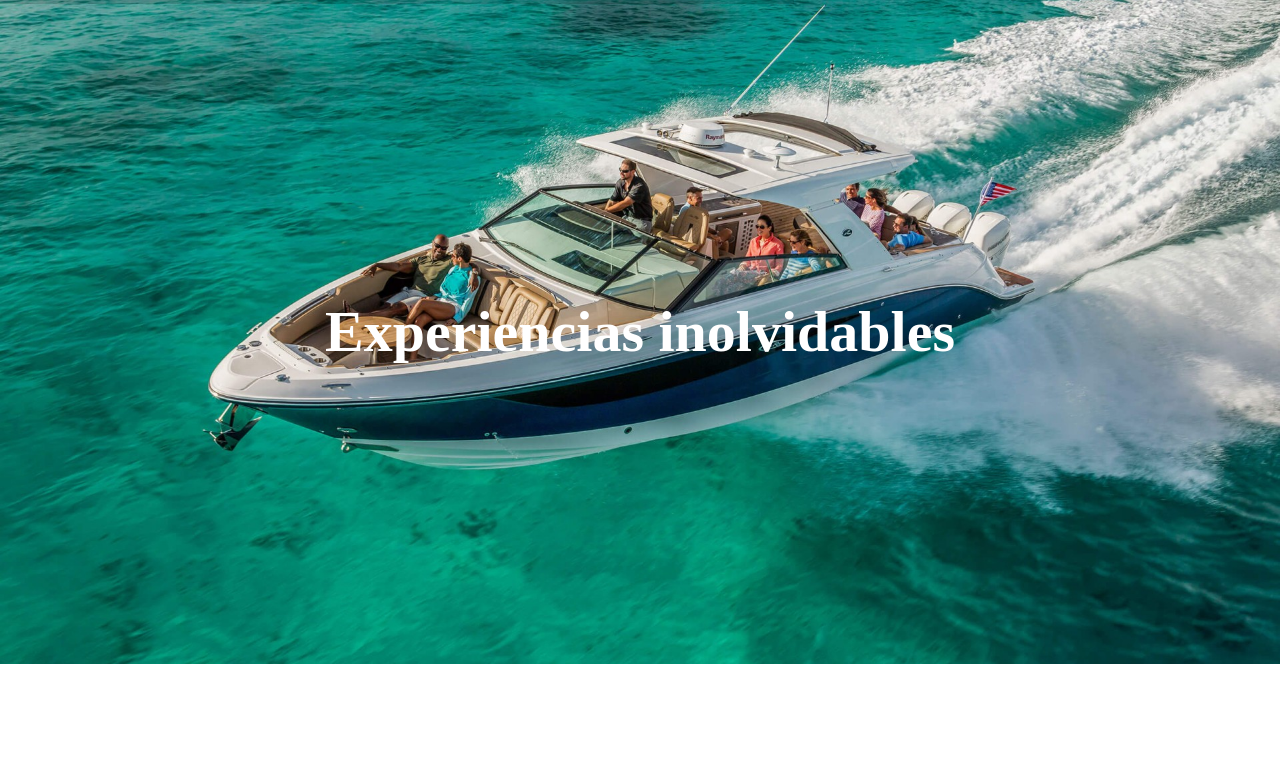
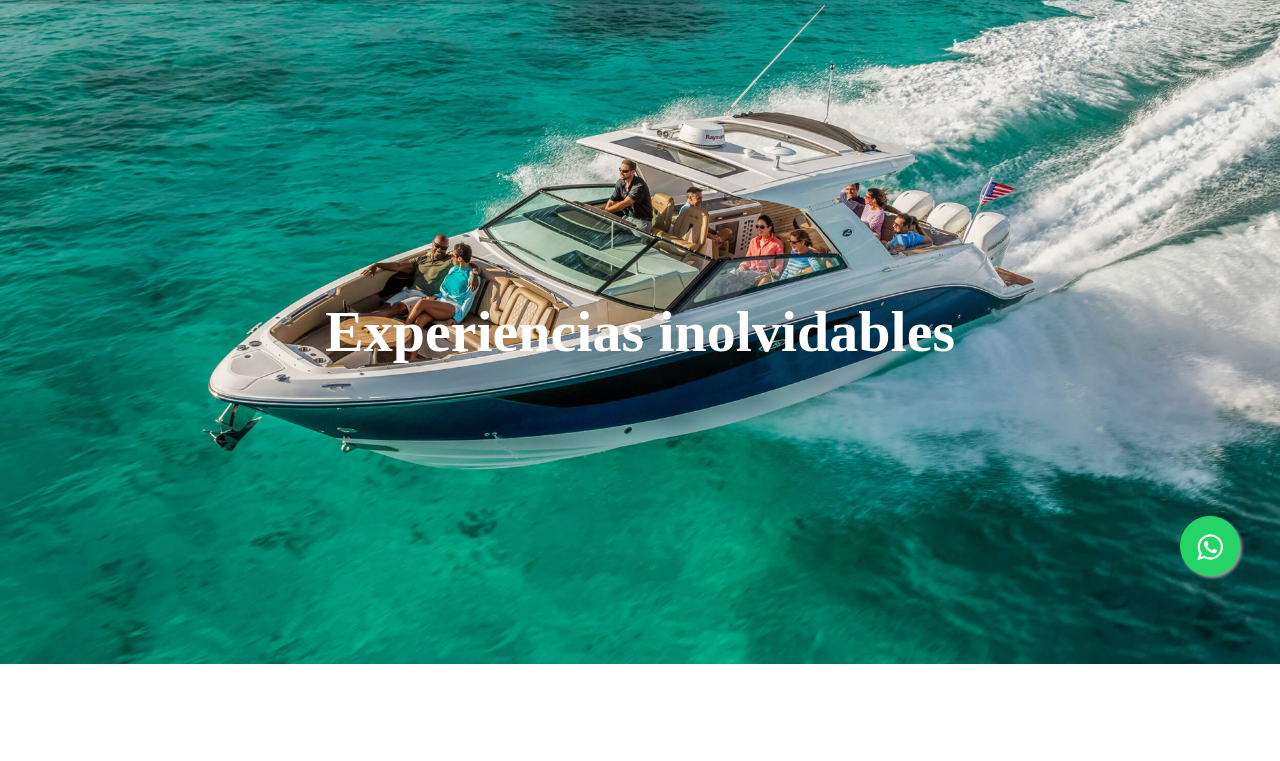
Before and after one commit to mkaJoe/NauticaPvMarine, a PHP site: page / in a window 1280 px wide. Shown: the part 184-945 px from the top of the page. Run offline with PHP 8.4, Linux system fonts and the light colour scheme; some libraries are stand-ins or nearby versions; some web fonts are replaced.

Commit message:
Added floating whats app button

```diff
--- a/css/style.css
+++ b/css/style.css
@@ -130,6 +130,25 @@ body {
 	line-height: 1;
 }
 
+.float{
+	position:fixed;
+	width:60px;
+	height:60px;
+	bottom:40px;
+	right:40px;
+	background-color:#25d366;
+	color:#FFF;
+	border-radius:50px;
+	text-align:center;
+  font-size:30px;
+	box-shadow: 2px 2px 3px #999;
+  z-index:100;
+}
+
+.my-float{
+	margin-top:16px;
+}
+
 ol, ul {
 	list-style: none;
 }
@@ -737,7 +756,7 @@ h1, h2, h3, h4, h5, h6 {
 }
 
 .fixed-navigation-show .top-right-button {
-	display: inherit;
+	display: none;
 }
 
 /* 3.1 - Mobile Navigation */
@@ -1017,6 +1036,7 @@ p {
 	display: table;
 	line-height: 160%;
 	text-decoration: none !important;
+
 }
 
 .button3 {
--- a/index.html
+++ b/index.html
@@ -21,6 +21,7 @@
 	<script type="text/javascript" src="js/fontawesome-markers.min.js"></script>
 
 	<!-- Stylesheets -->
+	<link rel="stylesheet" href="https://maxcdn.bootstrapcdn.com/font-awesome/4.5.0/css/font-awesome.min.css">
 	<link rel="stylesheet" href="css/style.css" type="text/css"  media="all" />
 	<link rel="stylesheet" href="css/color-blue.css" type="text/css"  media="all" />
 	<link rel="stylesheet" href="css/responsive.css" type="text/css"  media="all" />
@@ -37,7 +38,9 @@
 
 <!-- END head -->
 </head>
-
+<a href="https://wa.me/<number>" class="float" target="_blank">
+	<i class="fa fa-whatsapp my-float"></i>
+	</a>
 <!-- BEGIN body -->
 <body>
 
@@ -62,8 +65,8 @@
 				<!--<div class="top-bar-center selected-lang">
 					<img src="images/flag.jpg" alt=""/>
 						<a href="indexen.php" >English</a>
+				</div-->
 
-				</div-->
 				<div class="top-bar-right clearfix">
 					<ul>
 						<li class="top-list-facebook"><a href="#"></a></li>
@@ -229,7 +232,7 @@
 							data-transform_out="o:0"
 							data-start="500">
 							<div class="rev-caption-wrapper clearfix">
-								<h3>Mantenimiento <br>& Refit</br></h3>
+								<h3>Mantenimiento <br>& Refit</h3>
 
 							</div>
 						</div>
@@ -249,11 +252,12 @@
 
 			<!-- BEGIN .about-us-block -->
 			<div class="about-us-block">
+				<!--div><a href="https://wa.me/<phone>" class=""><i class="fa fa-whatsapp"></i>Contacta un Agente</a></div-->
 
-				<h3>Que es Yacht PV</h3>
+				<h3>Que es Yacht PV </h3>
 				<div class="title-block4"></div>
 				<p>Ofrecemos charters privados y ventas de yates de lujo. Nuestros yates son extremadamente espaciosos con capacidad para X # de personas, cuentan con  bar completo, cocina, comedor y áreas para descansar y relajarse, incluye aire acondicionado para su comodidad. Algunos atributos son; sistema de música con sonido envolvente de alta definición entre otros.
-				<br></br>
+				<br>
 				Las embarcaciónes de pesca está equipada equipo de primer nivel. Nuestros capitanes y su equipo les brindarán un servicio de clase mundial, excelente comida, licores premium y los llevarán a destinos espectaculares.</p>
 
 
```
